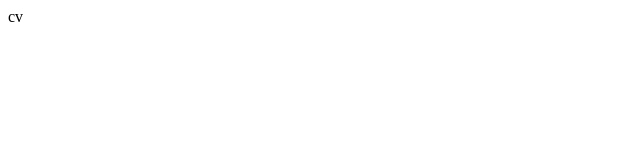
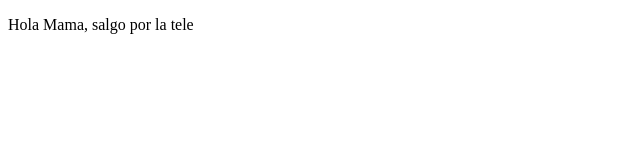
Before and after one commit to maartaag/Web, a plain HTML site: page index.html in a window 1280 px wide. Shown: the whole page, without its empty margins (0-640 px from the left). Drawn offline with Linux system fonts and the light colour scheme.

Commit message:
chore: more

```diff
--- a/index.html
+++ b/index.html
@@ -3,9 +3,9 @@
   <head>
     <meta charset="UTF-8" />
     <meta name="viewport" content="width=device-width, initial-scale=1.0" />
-    <title>Document</title>
+    <title>Marta</title>
   </head>
   <body>
-    cv
+    <p>Hola Mama, salgo por la tele</p>
   </body>
 </html>
```
